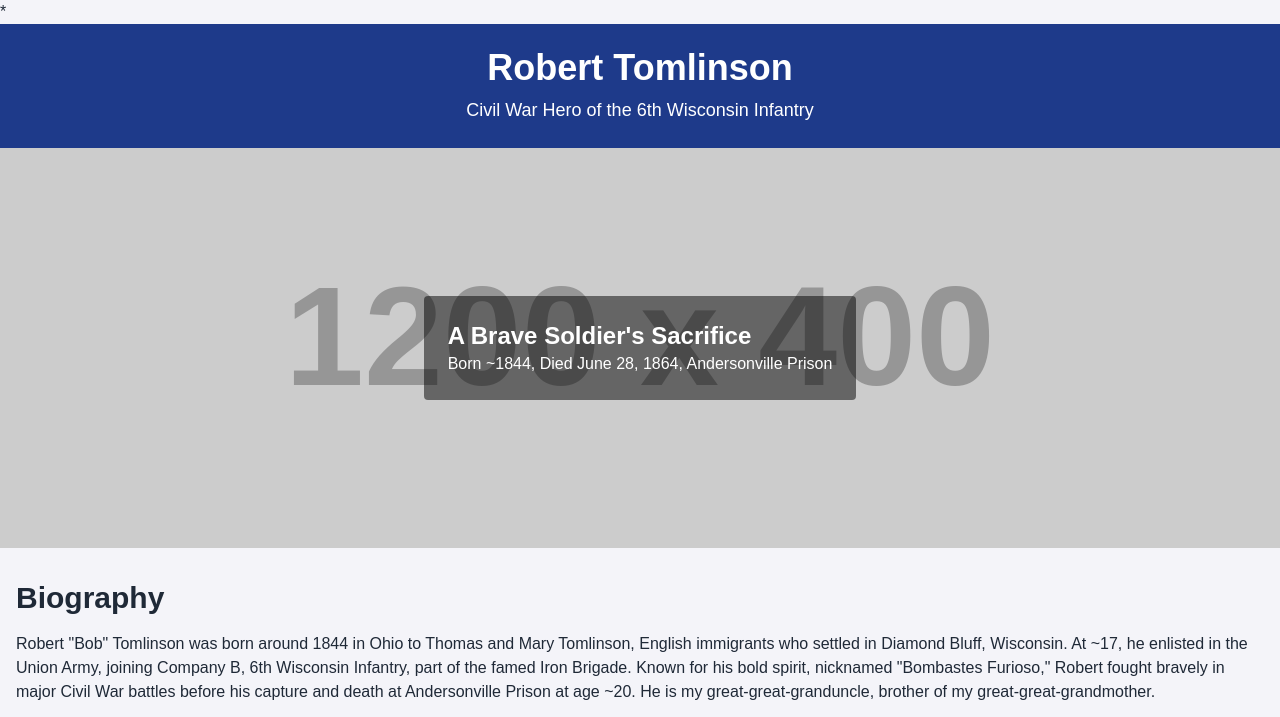
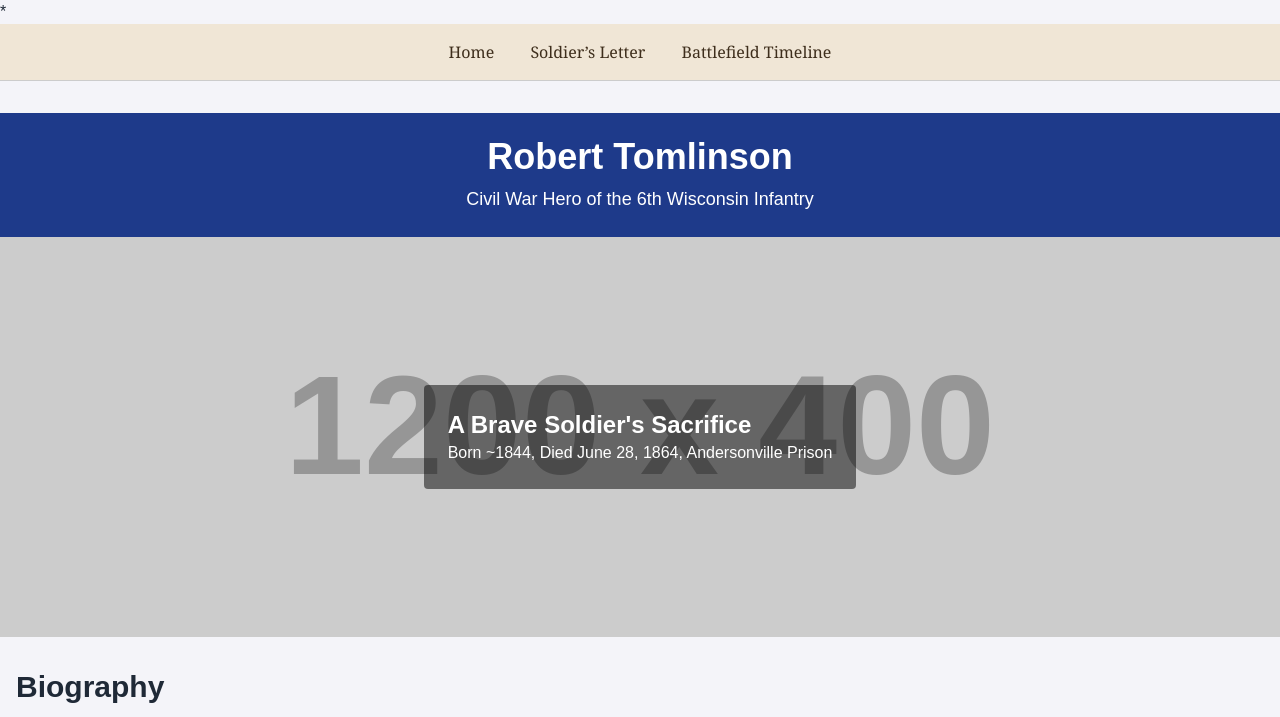
Before and after one commit to Leosmith1244/tomlinson, a plain HTML site: page index.html in a window 1280 px wide. Shown: the top 717 px of the page. Drawn offline with nearby package versions, Linux system fonts and the light colour scheme; placeholder pictures from the web are drawn by us.

Commit message:
Update index.html

```diff
--- a/index.html
+++ b/index.html
@@ -18,7 +18,20 @@
         }
     </style>
 </head>
-<body class="text-gray-800">
+<nav style="
+  font-family: 'Georgia', serif;
+  background-color: #f0e6d6;
+  padding: 1rem;
+  border-bottom: 1px solid #ccc;
+  margin-bottom: 2rem;
+  text-align: center;
+">
+  <a href="index.html" style="margin: 0 1rem; text-decoration: none; color: #3e2e1c;">Home</a>
+  <a href="letter.html" style="margin: 0 1rem; text-decoration: none; color: #3e2e1c;">Soldier’s Letter</a>
+  <a href="Battlefieldtimeline.html" style="margin: 0 1rem; text-decoration: none; color: #3e2e1c;">Battlefield Timeline</a>
+</nav>
+
+    <body class="text-gray-800">
     <!-- Header -->
     <header class="bg-blue-900 text-white py-6">
         <div class="container mx-auto text-center">
```
